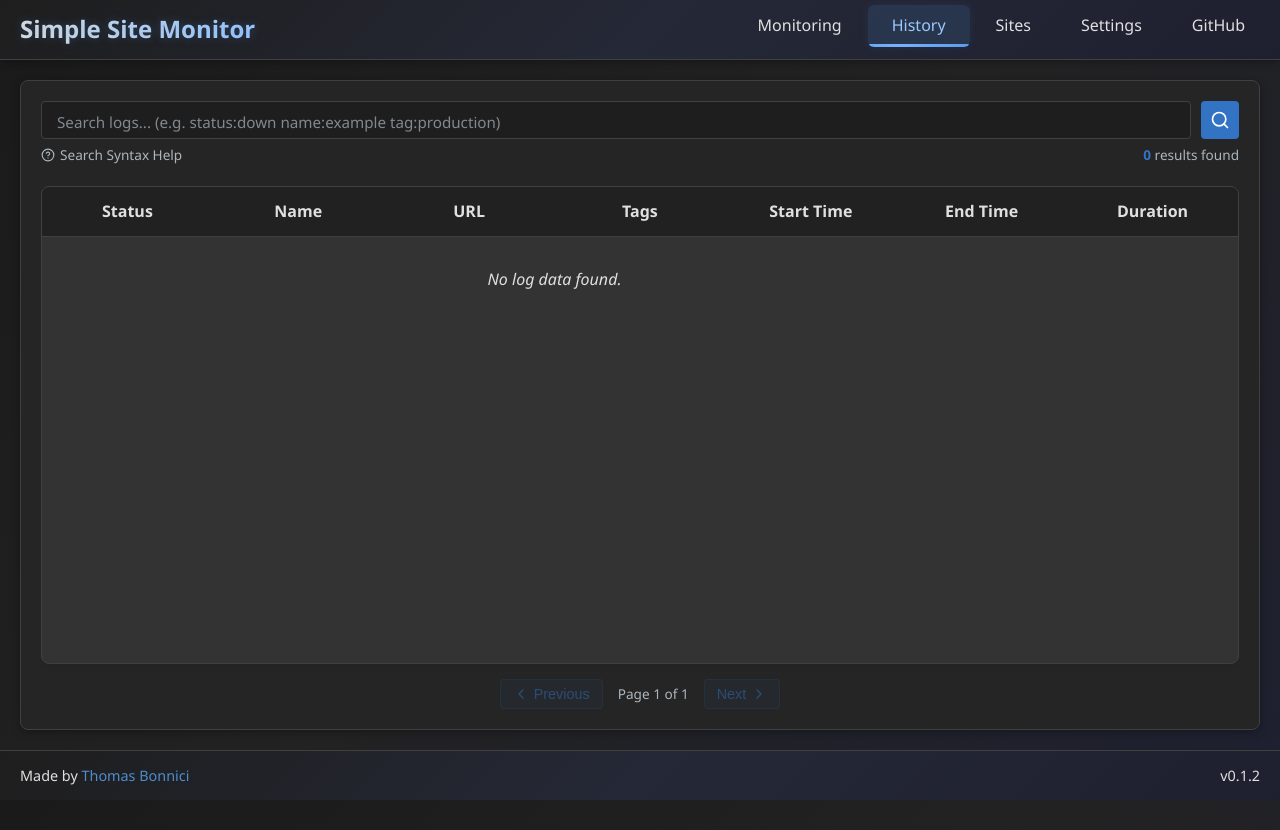
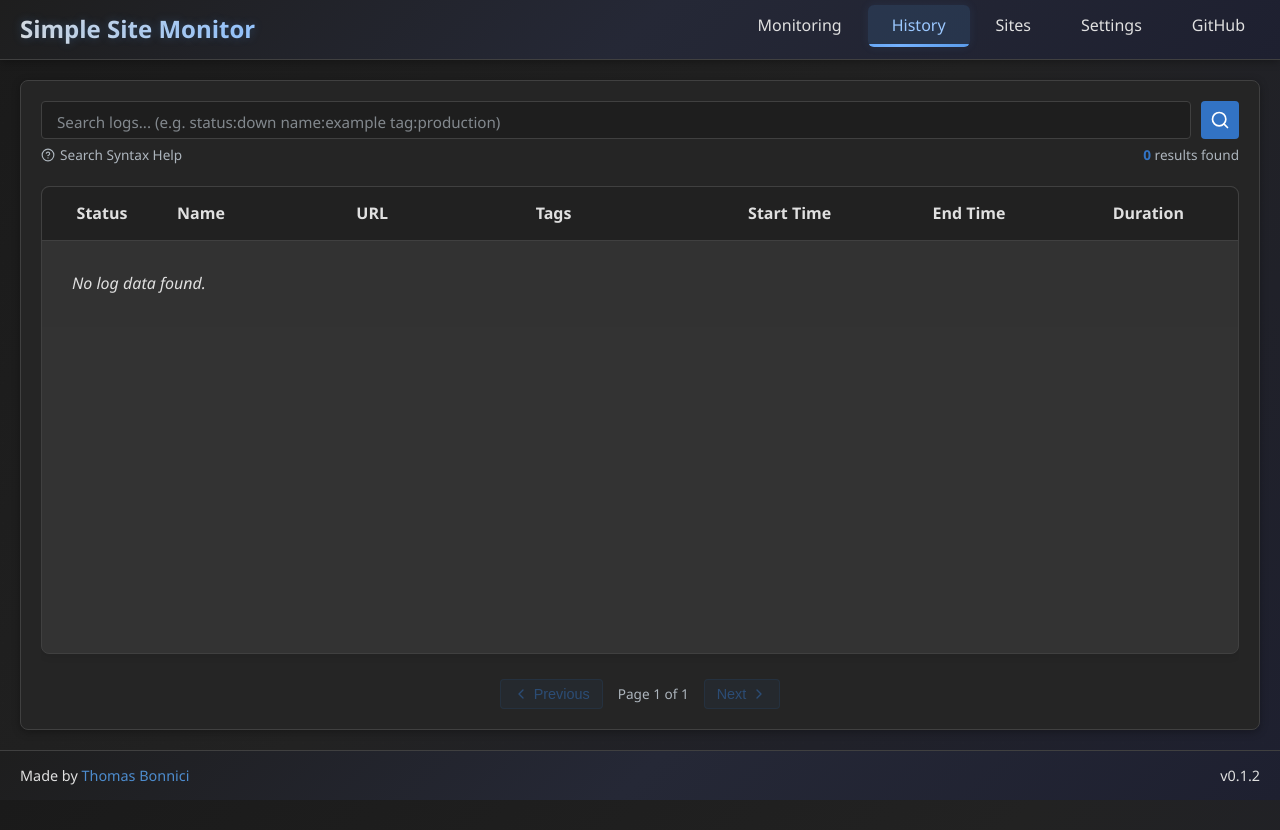
Before and after one commit to DarthTigerson/Simple-Site-Monitor, a FastAPI app: page /history in a window 1280 px wide. Run offline with FastAPI, Linux system fonts and the light colour scheme; data that the repository does not hold is empty.

Commit message:
History Page Table fixup

```diff
--- a/static/css/history.css
+++ b/static/css/history.css
@@ -10,6 +10,12 @@
     flex-direction: column;
     height: calc(100vh - 150px); /* Subtract header and margins */
     min-height: 500px; /* Minimum height for smaller screens */
+}
+
+/* Variables needed for status colors */
+:root {
+    --expiring-color: #e67e22;
+    --unknown-color: #9e9e9e;  /* Gray color for unknown status */
 }
 
 /* Search Container */
@@ -338,23 +344,60 @@
 /* Logs Table */
 .logs-table {
     overflow-x: auto;
-    overflow-y: auto;
-    flex: 1;
+    overflow-y: hidden; /* Scroll happens in inner container */
+    flex: 1; /* Take all available space */
     border-radius: 8px;
     border: 1px solid var(--border-color);
     background-color: var(--light-color);
-    box-shadow: 0 2px 4px rgba(0, 0, 0, 0.05);
+    box-shadow: 0 2px 8px rgba(0, 0, 0, 0.08);
     margin-bottom: 15px;
+    width: 100%;
     display: flex;
     flex-direction: column;
 }
 
-.logs-table table {
+.table-scroll-container {
+    flex: 1;
+    overflow-y: auto;
+    overflow-x: hidden;
+    min-height: 0; /* Critical for nested flex containers */
+    display: flex;
+    flex-direction: column;
+}
+
+.table-scroll-container table {
     width: 100%;
-    border-collapse: collapse;
+    border-collapse: separate;
+    border-spacing: 0;
     table-layout: fixed;
 }
 
+.logs-table table {
+    width: 100%;
+    border-collapse: separate;
+    border-spacing: 0;
+    table-layout: fixed;
+}
+
+/* Ensure header columns and body columns align perfectly */
+.logs-table thead th,
+.table-scroll-container td {
+    width: auto;
+}
+
+.logs-table thead th:first-child,
+.table-scroll-container td:first-child {
+    width: 120px;
+    min-width: 120px;
+    max-width: 120px;
+}
+
+/* Remove the overflowing tbody style as we now have a dedicated scroll container */
+.logs-table tbody {
+    /* Removed overflow-y: auto and flex: 1 as they're now on the container */
+}
+
+/* Sticky header */
 .logs-table thead {
     position: sticky;
     top: 0;
@@ -362,35 +405,92 @@
     background-color: var(--card-bg);
 }
 
-.logs-table tbody {
-    overflow-y: auto;
-}
-
 .logs-table th {
     background-color: rgba(0, 0, 0, 0.1);
-    padding: 12px 15px;
-    text-align: center;
+    padding: 14px 15px;
+    text-align: left;
     font-weight: 600;
     color: var(--text-color);
     border-bottom: 1px solid var(--border-color);
     white-space: nowrap;
+    position: relative;
+}
+
+.logs-table th:first-child {
+    width: 120px;
+    min-width: 120px;
+    max-width: 120px;
+    text-align: center;
+    border-top-left-radius: 8px;
+}
+
+.logs-table th:last-child {
+    border-top-right-radius: 8px;
 }
 
 .logs-table td {
-    padding: 12px 15px;
+    padding: 10px 15px;
     border-bottom: 1px solid var(--border-color);
     color: var(--text-color);
-    text-align: center;
+    text-align: left;
+    vertical-align: middle;
+    height: 52px; /* Slightly increased for better spacing */
 }
 
+/* Status column styling */
+.logs-table td:first-child {
+    position: relative;
+    width: 120px;
+    min-width: 120px;
+    max-width: 120px;
+    text-align: left;
+    padding-left: 35px;
+}
+
+/* Status text styling */
+.status-text {
+    display: inline-block;
+    vertical-align: middle;
+    font-weight: 500;
+    white-space: nowrap;
+    text-align: left;
+}
+
+/* Perfect status indicator positioning */
+.status-indicator {
+    width: 10px;
+    height: 10px;
+    border-radius: 50%;
+    position: absolute;
+    left: 15px;
+    top: 50%;
+    transform: translateY(-50%);
+    display: block;
+    transition: transform 0.2s ease, box-shadow 0.2s ease;
+}
+
+/* Make status indicators slightly larger on hover for interactivity */
+tr:hover .status-indicator {
+    transform: translateY(-50%) scale(1.2);
+    box-shadow: 0 0 8px rgba(0, 0, 0, 0.2);
+}
+
+.log-row {
+    transition: all 0.2s ease;
+}
+
+.log-row:hover {
+    background-color: rgba(0, 0, 0, 0.05);
+    transform: translateY(-1px);
+    box-shadow: 0 1px 3px rgba(0, 0, 0, 0.1);
+}
+
+/* Remove zebra striping and ensure last row has no border */
 .logs-table tr:last-child td {
     border-bottom: none;
 }
 
-.log-row:hover {
-    background-color: rgba(0, 0, 0, 0.05);
-}
-
+/* Status-based background colors */
 .log-row.error {
     background-color: rgba(255, 69, 58, 0.05);
 }
@@ -400,11 +500,15 @@
 }
 
 .log-row.success {
-    background-color: rgba(0, 128, 0, 0.05);
+    background-color: rgba(52, 199, 89, 0.05); /* Slightly greener for healthy status */
 }
 
 .log-row.expiring {
     background-color: rgba(230, 126, 34, 0.05);
+}
+
+.log-row.unknown {
+    background-color: rgba(158, 158, 158, 0.05);
 }
 
 /* URL cell styling */
@@ -418,10 +522,12 @@
 .url-cell a {
     color: var(--primary-color);
     text-decoration: none;
+    transition: color 0.2s;
 }
 
 .url-cell a:hover {
     text-decoration: underline;
+    color: var(--primary-color);
 }
 
 /* Status indicators and text */
@@ -433,25 +539,29 @@
     margin-right: 8px;
 }
 
-.status-text {
-    display: inline-block;
-    vertical-align: middle;
-}
-
 .status-indicator.error {
     background-color: var(--danger-color);
+    box-shadow: 0 0 5px rgba(255, 69, 58, 0.5);
 }
 
 .status-indicator.warning {
     background-color: var(--warning-color);
+    box-shadow: 0 0 5px rgba(255, 196, 0, 0.5);
 }
 
 .status-indicator.success {
     background-color: var(--success-color);
+    box-shadow: 0 0 5px rgba(0, 128, 0, 0.5);
 }
 
 .status-indicator.expiring {
     background-color: var(--expiring-color);
+    box-shadow: 0 0 5px rgba(230, 126, 34, 0.5);
+}
+
+.status-indicator.unknown {
+    background-color: var(--unknown-color, #9e9e9e);
+    box-shadow: 0 0 5px rgba(158, 158, 158, 0.5);
 }
 
 /* SSL Days styling */
@@ -499,7 +609,7 @@
     justify-content: center;
     align-items: center;
     gap: 15px;
-    margin-top: 0;
+    margin-top: 10px;
 }
 
 .btn-page {
@@ -660,6 +770,7 @@ tr.page-visible {
     text-align: center;
     color: var(--secondary-text-color);
     font-style: italic;
+    background-color: rgba(0, 0, 0, 0.02);
 }
 
 /* Search input highlighting */
@@ -720,9 +831,9 @@ tr.page-visible {
 /* Tags styling */
 .tags-cell {
     white-space: nowrap;
-    max-width: 150px;
     overflow: hidden;
     text-overflow: ellipsis;
+    max-width: 150px;
 }
 
 .tag-badge {
@@ -757,3 +868,66 @@ tr.page-visible {
         font-size: 0.7rem;
     }
 }
+
+/* Responsive adjustments */
+@media (max-width: 992px) {
+    .logs-table th:nth-child(5),
+    .logs-table td:nth-child(5),
+    .logs-table th:nth-child(6),
+    .logs-table td:nth-child(6) {
+        display: none;
+    }
+}
+
+@media (max-width: 768px) {
+    .logs-table th:nth-child(4),
+    .logs-table td:nth-child(4) {
+        display: none;
+    }
+
+    .logs-table td:first-child {
+        padding-left: 30px;
+    }
+
+    .status-indicator {
+        left: 10px;
+    }
+}
+
+/* Align the time columns to center */
+.logs-table th:nth-child(5),
+.logs-table td:nth-child(5),
+.logs-table th:nth-child(6),
+.logs-table td:nth-child(6),
+.logs-table th:nth-child(7),
+.logs-table td:nth-child(7) {
+    text-align: center;
+}
+
+/* Status column specific alignment */
+.logs-table th:first-child {
+    width: 120px;
+    min-width: 120px;
+    max-width: 120px;
+    text-align: center; /* Keep header centered */
+    border-top-left-radius: 8px;
+}
+
+.logs-table td:first-child {
+    position: relative;
+    width: 120px;
+    min-width: 120px;
+    max-width: 120px;
+    text-align: left; /* Content left aligned */
+    padding-left: 35px;
+}
+
+/* Ensure Name, URL, and Tags columns are consistently left-aligned */
+.logs-table th:nth-child(2),
+.logs-table td:nth-child(2),
+.logs-table th:nth-child(3),
+.logs-table td:nth-child(3),
+.logs-table th:nth-child(4),
+.logs-table td:nth-child(4) {
+    text-align: left;
+}
--- a/static/js/history.js
+++ b/static/js/history.js
@@ -646,22 +646,21 @@ function initPagination() {
 
     // Calculate rows per page based on available height
     function calculateRowsPerPage() {
-        const tableContainer = document.querySelector('.logs-table');
-        if (!tableContainer) return 10;
+        const scrollContainer = document.querySelector('.table-scroll-container');
+        if (!scrollContainer) return 10;
 
-        const containerHeight = tableContainer.clientHeight;
-        const headerHeight = tableContainer.querySelector('thead')?.offsetHeight || 0;
-        const availableHeight = containerHeight - headerHeight - 20; // 20px buffer
+        const containerHeight = scrollContainer.clientHeight;
+        const availableHeight = containerHeight - 20; // 20px buffer
 
         // Get row height from a sample row or use default
-        const sampleRow = tableContainer.querySelector('tbody tr');
-        const rowHeight = sampleRow ? sampleRow.offsetHeight : 50;
+        const sampleRow = scrollContainer.querySelector('tbody tr');
+        const rowHeight = sampleRow ? sampleRow.offsetHeight : 52;
 
         // Calculate how many rows can fit
         let calculatedRows = Math.floor(availableHeight / rowHeight);
 
-        // Ensure at least 5 rows and at most 50 rows
-        return Math.max(5, Math.min(50, calculatedRows));
+        // For full height display, return a high number to fit all rows
+        return 1000; // This essentially disables pagination by page size
     }
 
     // Get count of visible rows
@@ -688,15 +687,11 @@ function initPagination() {
 
 // Update pagination based on visible rows count
 function updatePagination(visibleRowCount) {
-    const tableContainer = document.querySelector('.logs-table');
-    if (!tableContainer) return;
+    const scrollContainer = document.querySelector('.table-scroll-container');
+    if (!scrollContainer) return;
 
-    // Calculate rows per page dynamically
-    const headerHeight = tableContainer.querySelector('thead')?.offsetHeight || 0;
-    const availableHeight = tableContainer.clientHeight - headerHeight - 20;
-    const sampleRow = tableContainer.querySelector('tbody tr');
-    const rowHeight = sampleRow ? sampleRow.offsetHeight : 50;
-    const rowsPerPage = Math.max(5, Math.min(50, Math.floor(availableHeight / rowHeight)));
+    // For full height display, we want all rows visible on one page
+    const rowsPerPage = 1000; // Large enough to show all rows
 
     const totalPages = Math.max(1, Math.ceil(visibleRowCount / rowsPerPage));
 
@@ -723,20 +718,13 @@ function updatePagination(visibleRowCount) {
         nextPageBtn.disabled = totalPages <= 1;
     }
 
-    // Apply pagination to visible rows
+    // Apply pagination to visible rows - show all rows for scrolling
     const logRows = document.querySelectorAll('#logResults tr.log-row');
-    let visibleIndex = 0;
 
     logRows.forEach(row => {
         if (row.style.display !== 'none') {
-            if (visibleIndex < rowsPerPage) {
-                row.classList.add('page-visible');
-                row.classList.remove('page-hidden');
-            } else {
-                row.classList.add('page-hidden');
-                row.classList.remove('page-visible');
-            }
-            visibleIndex++;
+            row.classList.add('page-visible');
+            row.classList.remove('page-hidden');
         } else {
             row.classList.add('page-hidden');
             row.classList.remove('page-visible');
--- a/templates/history.html
+++ b/templates/history.html
@@ -74,6 +74,9 @@
                         <th>Duration</th>
                     </tr>
                 </thead>
+            </table>
+            <div class="table-scroll-container">
+                <table>
                     <tbody id="logResults">
                         {% if logs|length > 0 %}
                             {% for log in logs %}
@@ -102,13 +105,14 @@
                             {% endfor %}
                         {% else %}
                             <tr>
-                            <td colspan="6" class="no-logs-message">
+                                <td colspan="7" class="no-logs-message">
                                     No log data found.
                                 </td>
                             </tr>
                         {% endif %}
                     </tbody>
                 </table>
+            </div>
         </div>
 
         <div class="pagination">
```
Lines whose indentation alone changed are shown as unchanged.
